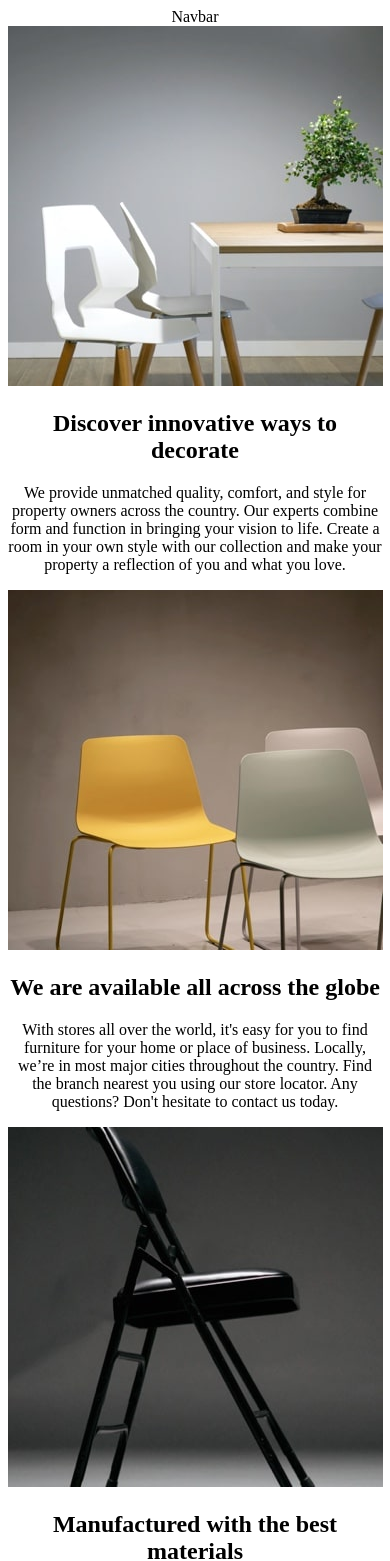
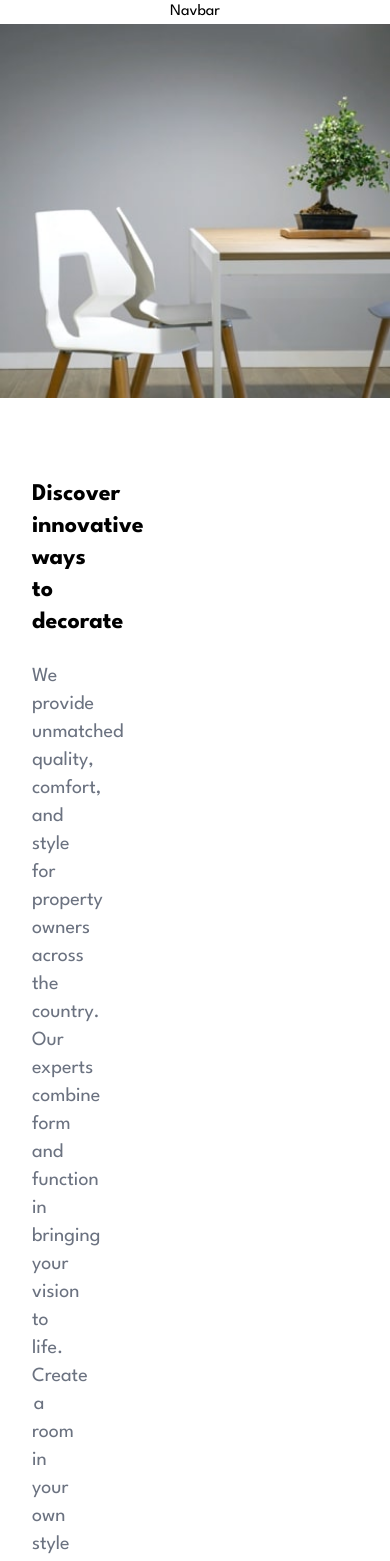
Before and after one commit to tutich/roomPage, a React (Create React App) app in the folder client/: page / in a window 390 px wide. Shown: the top 1561 px of the page. Built offline with nearby package versions, Linux system fonts and the light colour scheme.

Commit message:
intro css, images, responsive

```diff
--- a/client/src/Components/About/About.jsx
+++ b/client/src/Components/About/About.jsx
@@ -11,7 +11,7 @@
             </div>
 
             <div className='max-w-md w-[90%] mx-auto text-left '>
-                <h3 className='tracking-wide leading-relaxed text-l'>ABOUT OUR FURNITURE</h3>
+                <h3 className='tracking-widest leading-relaxed text-xl font-bold text-black-900'>ABOUT OUR FURNITURE</h3>
                 <p className='text-[##A1A1A1] leading-relaxed mx-auto'>Our multifunctional collection blends design and function to suit your individual taste. Make each room unique, or pick a
                     cohesive theme that best express your interests and what inspires you. Find the furniture pieces you need, from
                     traditional to contemporary styles or anything in between. Product specialists are available to help you create your dream space.
--- a/client/src/Components/Intro/Intro.jsx
+++ b/client/src/Components/Intro/Intro.jsx
@@ -9,6 +9,8 @@
 import imageOne from '../../images/desktop-image-hero-1.jpg';
 import imageTwo from '../../images/desktop-image-hero-2.jpg';
 import imageThree from '../../images/desktop-image-hero-3.jpg';
+
+import arrow from './../../images/icon-arrow.svg'
 
 const Data = [
   {
@@ -40,26 +42,39 @@
   return (
     <div className=''>
         <Navbar />
-        {/* <section className=''>
-          <img src={angleLeft} alt="" />
-          <img src={angleRight} alt="" />
-        </section> */}
-        <section>
+
+        <section >
           {
             Data.map(item => (
-              <div key={item.id}>
-                 <picture>
-                  <source media='(min-width: 768px)'  srcSet={item.desktop}/>
-                  <img src={item.mobile} alt="" />
-                </picture>
+              <div key={item.id} className='flex flex-col lg:flex-row'>
+                 <div>
+                   <picture>
+                    <source media='(min-width: 768px)'  srcSet={item.desktop}/>
+                    <img src={item.mobile} alt="" className='w-full' />
+                   </picture>
 
-                <h1>{item.title}</h1>
-                <p>{item.desc}</p>
+                   <section className=''>
+                       <img src={angleLeft} alt="" className='' />
+                       <img src={angleRight} alt="" />
+                    </section>
+                 </div>
+
+                <div className='p-8 lg:p-12 w-[20%]'>
+                  <h1 className='text-2xl lg:text-5xl font-bold'>{item.title}</h1>
+                  <p className='text-xl lg:text-2xl text-gray-500 my-6'>{item.desc}</p>
+                  <div>
+                        <button className='flex items-center justify-between font-semibold gap-6 text-black-900'>
+                            SHOP NOW
+                          <img src={arrow} alt="" />
+                        </button>
+                  </div>
+                </div>
 
 
               </div>
             ))
           }
+
         </section>
     </div>
   )
--- a/client/src/index.css
+++ b/client/src/index.css
@@ -1,11 +1,11 @@
-@import url('https://fonts.googleapis.com/css2?family=Dancing+Script:wght@400..700&family=League+Spartan:wght@100..900&family=Lobster+Two:ital,wght@0,400;0,700;1,400;1,700&family=Pacifico&family=Public+Sans:ital,wght@0,100..900;1,100..900&display=swap')
+@import url('https://fonts.googleapis.com/css2?family=League+Spartan:wght@100..900&display=swap');
 
 @tailwind base;
 @tailwind components;
 @tailwind utilities;
 
 body {
-  font-family: 'League Spartan';
+  font-family: 'League Spartan', 'sans-serif';
 }
 
 .intro{
```
